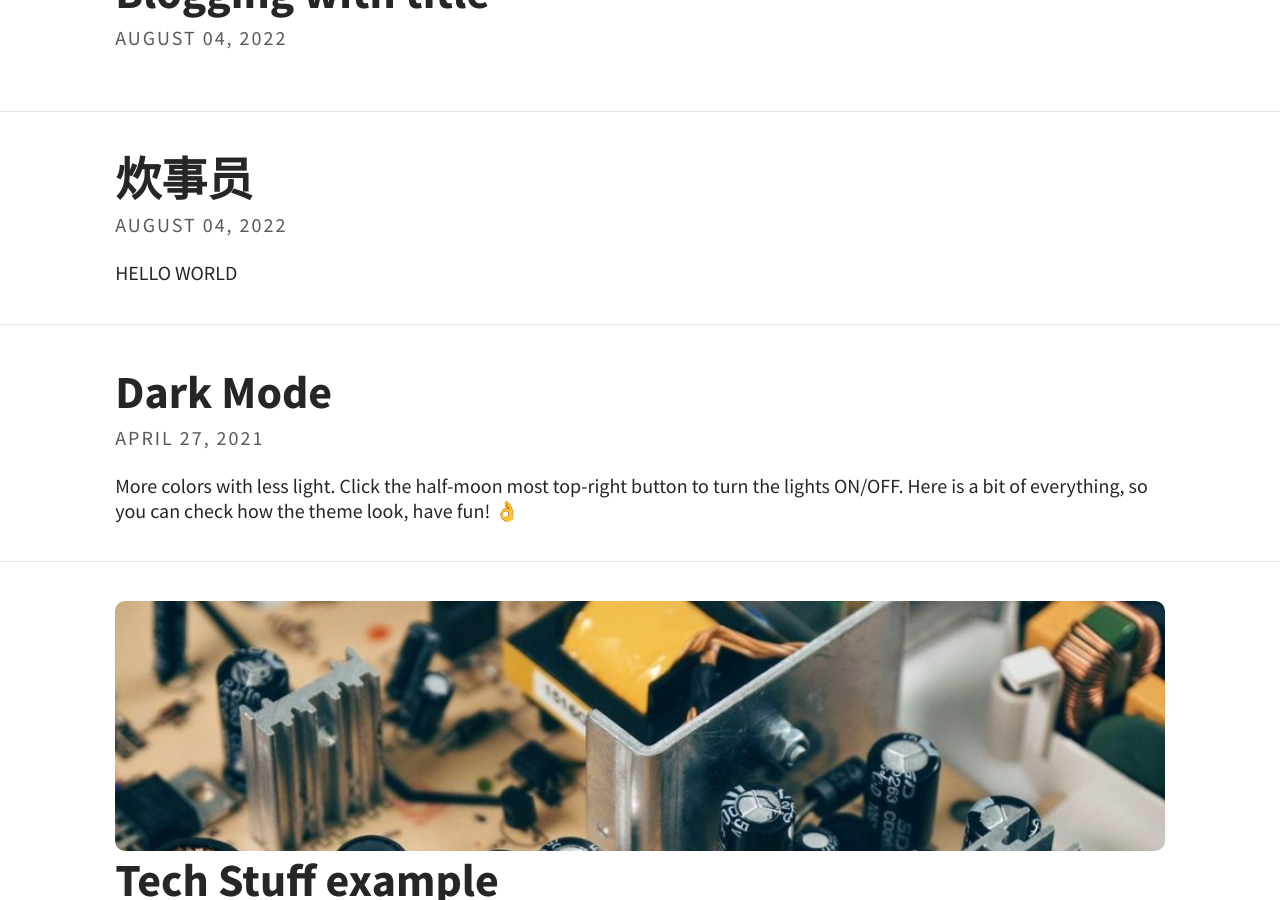
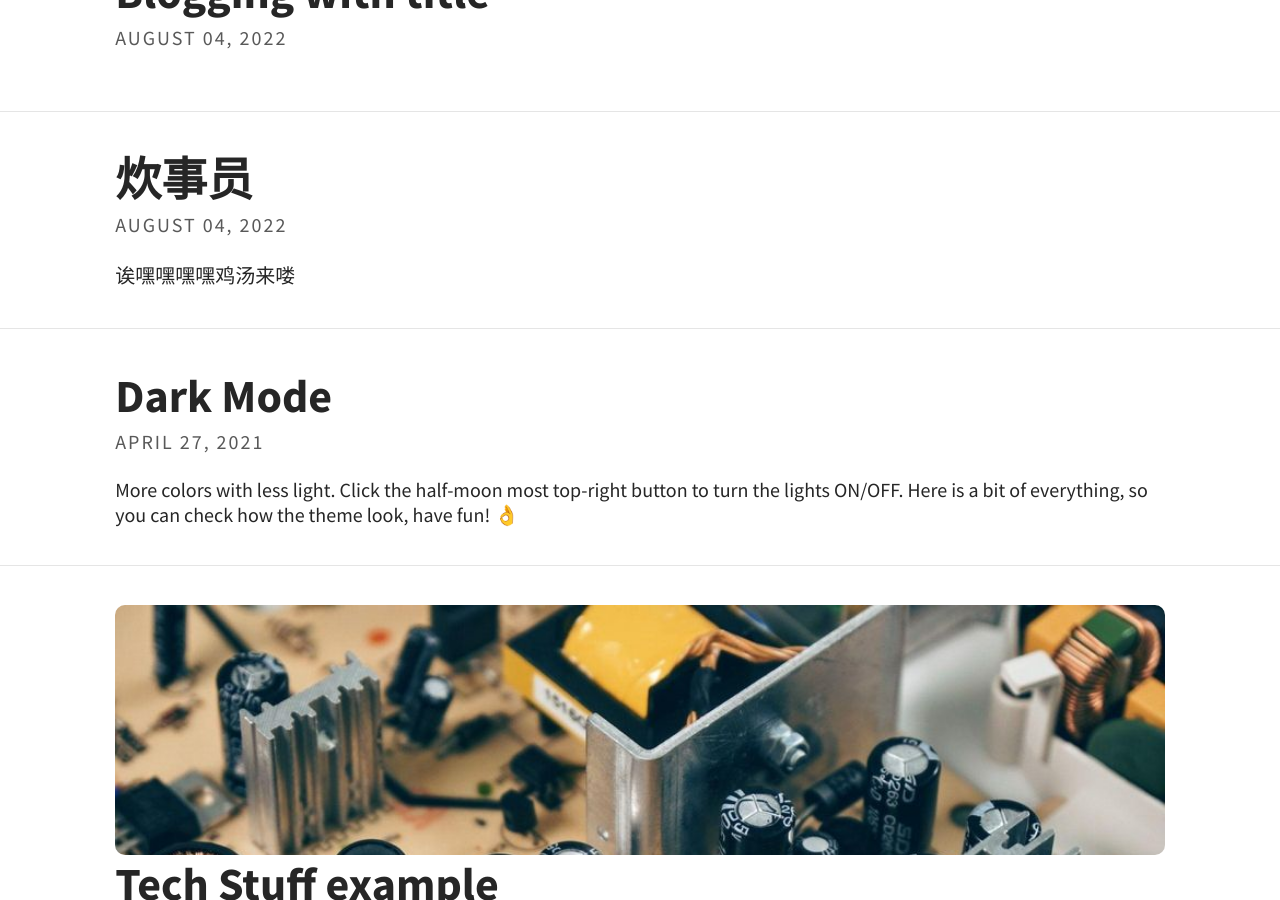
Before and after one commit to JeremyZ2/jeremyz2.github.io, a Jekyll site: the page built from index.html, in a window 1280 px wide and 900 px high, scrolled down 460 px. Built offline with Jekyll 4.4.1, drawn with Linux system fonts in a browser that asks for light colours; the list of posts is cut into pages by our own code.

Commit message:
blog update

```diff
--- a/_posts/2022-8-4-hello-world.md
+++ b/_posts/2022-8-4-hello-world.md
@@ -4,7 +4,7 @@ title: >
     炊事员
 tags: [Test, Image]
 ---
-# HELLO WORLD
+# 诶嘿嘿嘿嘿鸡汤来喽
 <br>
 
 ![Keystone stlye pattern]("JeremyZ2/jeremyz2.github.io/assets/img/keystonepattern.jpg")
```
